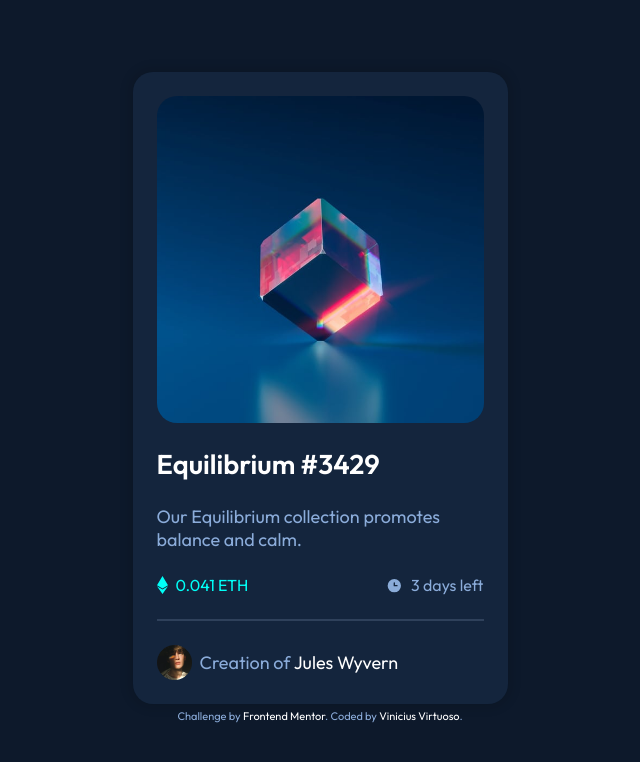
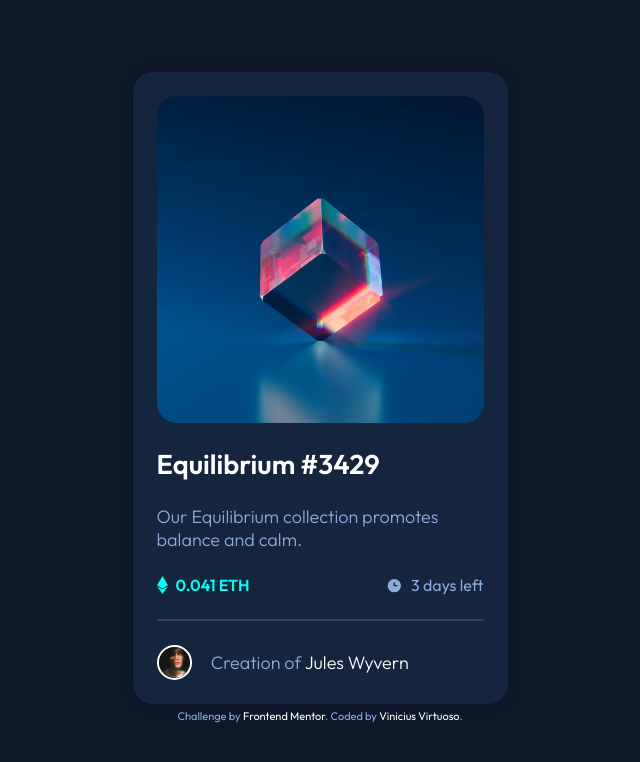
Before and after one commit to vinicius-virtuoso/nft-preview-card-component, a plain HTML site: page index.html in a window 1280 px wide. Shown: the whole page, without its empty margins (320-960 px from the left). Drawn offline with Linux system fonts and the light colour scheme.

Commit message:
ajustes de tipografias

```diff
--- a/css/style.scss
+++ b/css/style.scss
@@ -84,11 +84,13 @@ h1 {
 
   a {
     color: $White;
+    font-weight: 600;
   }
 }
 p {
   font-size: $FontSize-paragraph;
   color: $Soft-blue;
+  font-weight: 300;
 }
 .box-span {
   display: flex;
@@ -100,12 +102,14 @@ p {
     display: flex;
     align-items: center;
     color: $Cyan-normal;
+    font-weight: 600;
   }
   span img {
     margin-right: 0.5rem;
   }
   span:nth-child(2) {
     color: $Soft-blue;
+    font-weight: 500;
   }
 }
 .box-span-2 {
@@ -116,8 +120,10 @@ p {
 
   img {
     max-width: 35px;
-    margin-right: 0.5rem;
+    margin-right: 1.2rem;
     object-fit: contain;
+    border: 2px solid $White;
+    border-radius: 50%;
   }
   a {
     color: $White;
```
Also changed, not shown: css/style.css, 1 other file.
